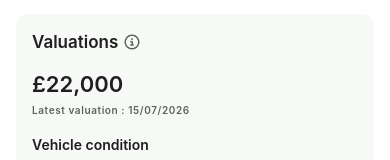
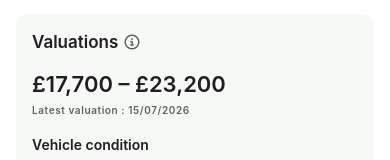
Before and after one commit to thisisilia/cnc-saved, a React Native app: screen /VehicleDetails in a window 390 px wide. Shown: the part 465-625 px from the top of the page. Built offline with nearby package versions, Linux system fonts and the light colour scheme.

Commit message:
Valuation shown as a Fair–Concours range on vehicle + valuation pages; release notes

```diff
--- a/data/portfolio.js
+++ b/data/portfolio.js
@@ -69,6 +69,16 @@ export function formatCurrency(value) {
   return `£${Math.round(value).toLocaleString('en-GB')}`;
 }
 
+/**
+ * Present the valuation as a range across the condition scale — the lowest
+ * grade (Fair) to the highest (Concours), e.g. "£17,700 – £23,200". Grades are
+ * ordered low→high; falls back to `value` if none are supplied.
+ */
+export function gradeRange(grades, value) {
+  if (!grades || grades.length < 2) return value ?? '';
+  return `${grades[0].price} – ${grades[grades.length - 1].price}`;
+}
+
 export function formatAxisValue(value) {
   return value === 0 ? '0' : `£${Math.round(value / 1000)}K`;
 }
--- a/screens/ValuationDetailScreen.js
+++ b/screens/ValuationDetailScreen.js
@@ -14,6 +14,7 @@ import CircleInfo from '../components/icons/CircleInfo';
 import ValuationSheet from '../components/vehicle/ValuationSheet';
 import { buildVehicleCard, draftFromValuation } from '../data/addedVehicle';
 import { buildEstimate, getValuationDetail } from '../data/valuations';
+import { gradeRange } from '../data/portfolio';
 import { useGarage } from '../state/garage';
 import { color, font, radius, spacing } from '../theme/tokens';
 
@@ -119,7 +120,7 @@ export default function ValuationDetailScreen({ navigation, route }) {
             </Pressable>
 
             <View style={styles.estimateValueBlock}>
-              <Text style={styles.value}>{valuation.value}</Text>
+              <Text style={styles.value}>{gradeRange(valuation.grades, valuation.value)}</Text>
               <Text style={[styles.estimateExpires, expired && styles.estimateExpired]}>
                 {valuation.expires}
               </Text>
--- a/screens/VehicleDetailsScreen.js
+++ b/screens/VehicleDetailsScreen.js
@@ -26,6 +26,7 @@ import ShareSheet from '../components/vehicle/ShareSheet';
 import WelcomeCarAlert from '../components/vehicle/WelcomeCarAlert';
 import VehicleHero, { HERO_HEIGHT } from '../components/vehicle/VehicleHero';
 import { buildMileage, getVehicleDetails } from '../data/vehicleDetails';
+import { gradeRange } from '../data/portfolio';
 import { useGarage } from '../state/garage';
 import { applyVehicleEdits, useVehicleEdits } from '../state/vehicleEdits';
 import { color, font, layout, radius, spacing } from '../theme/tokens';
@@ -292,7 +293,9 @@ export default function VehicleDetailsScreen({ navigation, route }) {
                 <CircleInfo size={20} color={color.text.neutralRegular} />
               </Pressable>
               <View style={styles.valuationValueBlock}>
-                <Text style={styles.valuationValue}>{vehicle.valuation.value}</Text>
+                <Text style={styles.valuationValue}>
+                  {gradeRange(vehicle.valuation.grades, vehicle.valuation.value)}
+                </Text>
                 <Text style={styles.valuationUpdated}>{vehicle.valuation.updated}</Text>
               </View>
               <View style={styles.conditionBlock}>
```
Also changed, not shown: 1 other file (tests, documents, lock files or other folders).
